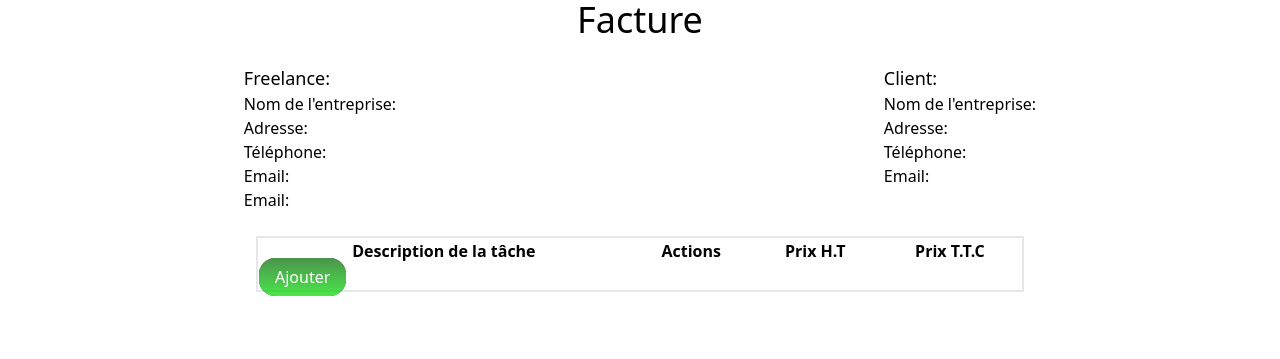
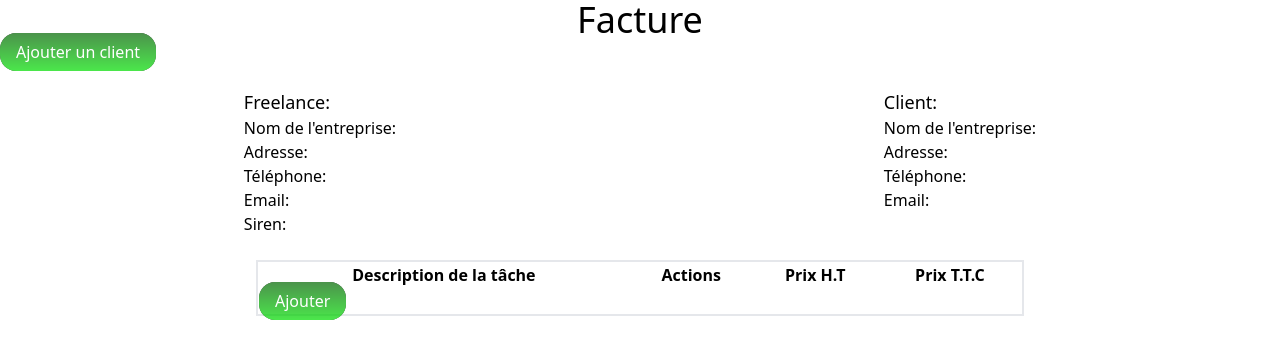
Before and after one commit to ScuBix1/GenerateurFacture, a Symfony app: template templates/home/index.html.twig in a window 1280 px wide. Shown: the top 359 px of the page. Run offline with Twig, Linux system fonts and the light colour scheme; the template is opened without the code that fills it, so the values that code supplies are empty; style sheets or scripts are compiled from the project's sources; some libraries are stand-ins or nearby versions.

Commit message:
create new client

```diff
--- a/src/Form/ClientType.php
+++ b/src/Form/ClientType.php
@@ -4,7 +4,9 @@ namespace App\Form;
 
 use App\Entity\Client;
 use Symfony\Component\Form\AbstractType;
+use Symfony\Component\Form\Extension\Core\Type\SubmitType;
 use Symfony\Component\Form\FormBuilderInterface;
+use Symfony\Component\Form\SubmitButton;
 use Symfony\Component\OptionsResolver\OptionsResolver;
 
 class ClientType extends AbstractType
@@ -16,6 +18,9 @@ class ClientType extends AbstractType
             ->add('adresse')
             ->add('telephone')
             ->add('email')
+            ->add('save', SubmitType::class, [
+                'label' => 'Ajouter',
+            ])
         ;
     }
 
--- a/src/Form/FactureType.php
+++ b/src/Form/FactureType.php
@@ -30,9 +30,6 @@ class FactureType extends AbstractType
                 'class' => Entreprise::class,
                 'choice_label' => 'nomSociete',
             ])
-            ->add('save', SubmitType::class, [
-                'label' => 'Séléctionner',
-            ])
         ;
     }
 
--- /dev/null
+++ b/templates/client/create.html.twig
@@ -0,0 +1,6 @@
+{% extends 'base.html.twig' %}
+{% block title "Créer une nouvelle tâche" %}
+{% block body %}
+    <h1>Ajouter un nouveau client</h1>
+    {{ form(form) }}
+{% endblock %}
--- a/templates/home/index.html.twig
+++ b/templates/home/index.html.twig
@@ -22,6 +22,9 @@
 
 			</div>
 		</div>
+        <div>
+            <a href="{{ path('client.create') }}" class="text-center relative text-white px-4 py-2 cursor-pointer opacity-70 hover:opacity-100 transition-opacity p-[2px] bg-black rounded-[16px] bg-gradient-to-t from-[#00dd00] to-[#006600] active:scale-95">Ajouter un client</a>
+        </div>
 		<div class="flex justify-around my-6">
 			<div>
 				<h2 class="text-lg">Freelance:
@@ -39,7 +42,7 @@
 					<li>Email:
 						<b id="email_entreprise"></b>
 					</li>
-                    <li>Email:
+					<li>Siren:
 						<b id="siren_entreprise"></b>
 					</li>
 				</ul>
@@ -90,11 +93,11 @@
 					{% endfor %}
 					<tr>
 						<td>
-							<a href="{{ path('task.create') }}" class="text-center relative text-white px-4 py-2 cursor-pointer opacity-70 hover:opacity-100 transition-opacity p-[2px] bg-black rounded-[16px] bg-gradient-to-t from-[#00dd00] to-[#006600] active:scale-95">Ajouter</i>
+							<a href="{{ path('task.create') }}" class="text-center relative text-white px-4 py-2 cursor-pointer opacity-70 hover:opacity-100 transition-opacity p-[2px] bg-black rounded-[16px] bg-gradient-to-t from-[#00dd00] to-[#006600] active:scale-95">Ajouter</a>
 						</td>
 					</tr>
 				</tbody>
-			</a>
-		</td>
-	</tr>
-</tbody></table></div></main>{% endblock %}
+			</table>
+		</div>
+	</main>
+{% endblock %}
```
Also changed, not shown: src/Controller/HomeController.php (+19 -0 lines).
